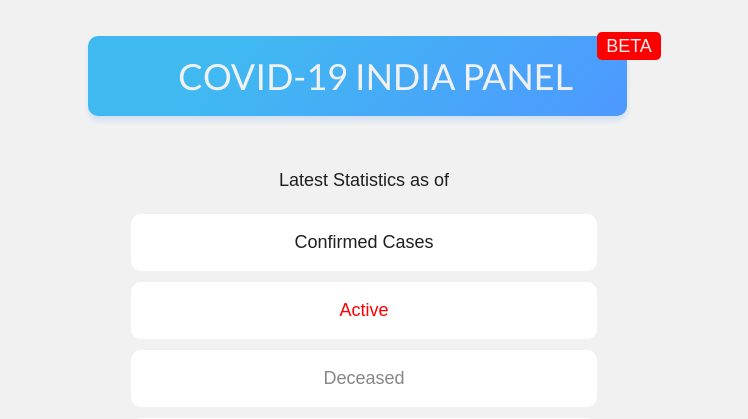
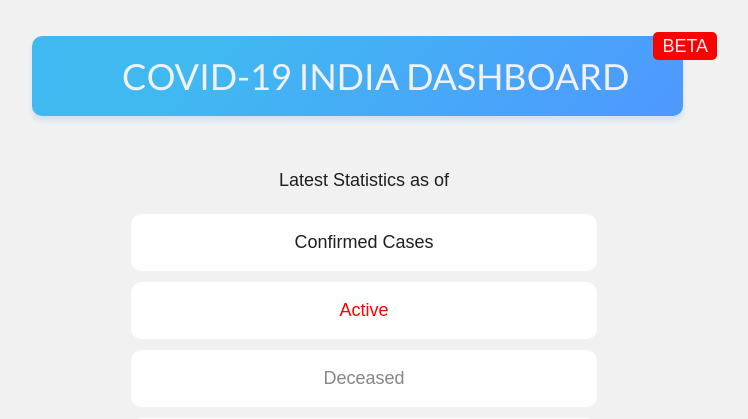
Before and after one commit to JaskiratOberoi/Covid19-India, a Flask app: page / in a window 1280 px wide. Shown: the top 419 px of the page, without its empty margins (276-1024 px from the left). Run offline with Flask 2, Linux system fonts and the light colour scheme; data that the repository does not hold is empty; some web fonts are replaced.

Commit message:
Header update

```diff
--- a/templates/index.html
+++ b/templates/index.html
@@ -17,7 +17,7 @@
   <body>
     <header>
       <div class="heading">
-        Covid-19 India Panel
+        Covid-19 India Dashboard
       </div>
     </header>
 
```
